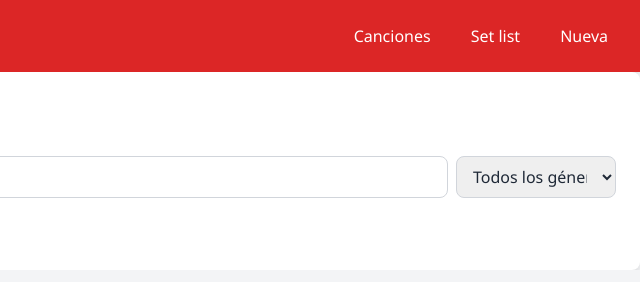
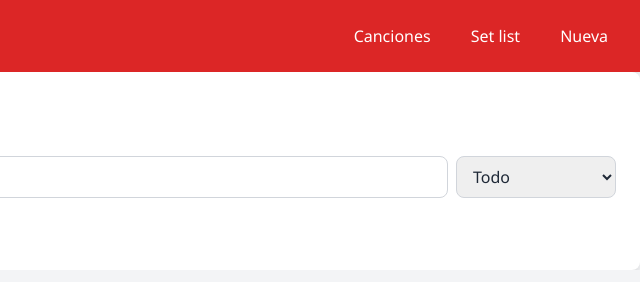
Before and after one commit to Richiecode027/Alaba-Tool, a website: page public/index.html in a window 1280 px wide. Shown: the full height of the page, 640-1280 px from the left. Drawn offline with nearby package versions, Linux system fonts and the light colour scheme; no server answers.

Commit message:
Ajuste de combo Genero

```diff
--- a/public/index.html
+++ b/public/index.html
@@ -205,8 +205,8 @@
                             class="flex-1 px-4 py-2 border border-gray-300 rounded-lg focus:outline-none focus:ring-2 focus:ring-red-600"
                             oninput="handleSearch()"
                         >
-                        <select id="genreFilter" onchange="handleSearch()" class="w-40 px-3 py-2 border border-gray-300 rounded-lg focus:outline-none focus:ring-2 focus:ring-red-600">
-                            <option value="">Todos los géneros</option>
+                        <select id="genreFilter" onchange="handleSearch()" class="w-20 md:w-40 px-2 md:px-3 py-2 text-sm md:text-base border border-gray-300 rounded-lg focus:outline-none focus:ring-2 focus:ring-red-600">
+                            <option value="">Todo</option>
                             <option value="Himno">Himno</option>
                             <option value="Canto">Canto</option>
                         </select>
```
